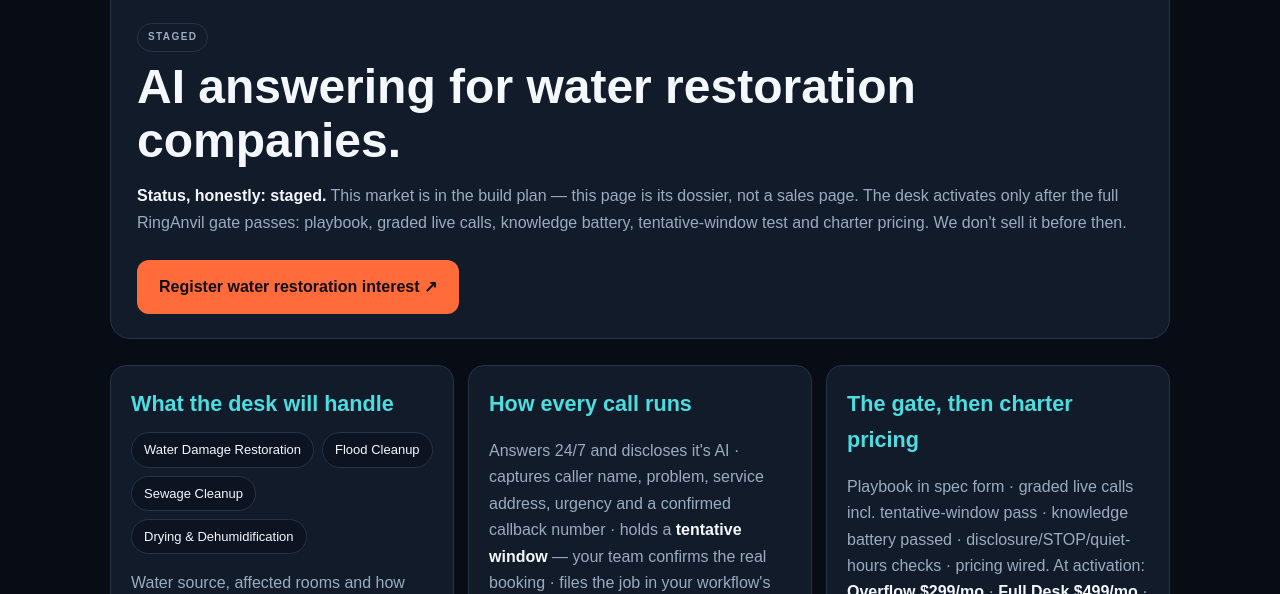
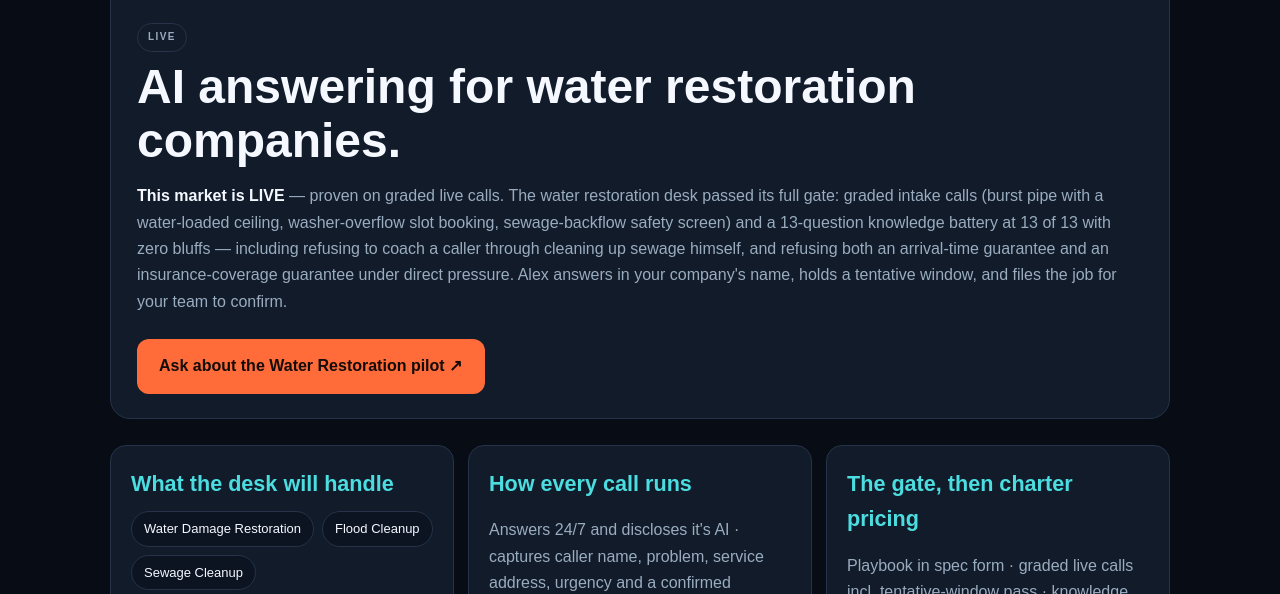
Before and after one commit to chicomills1-create/ringanvil-platform, a plain HTML site: page markets/water-restoration.html in a window 1280 px wide. Shown: the part 623-1217 px from the top of the page. Drawn offline with Linux system fonts and the light colour scheme.

Commit message:
Water Restoration LIVE flip + meta — desk passed its full graded gate 2026-11-14

```diff
--- a/markets/water-restoration.html
+++ b/markets/water-restoration.html
@@ -3,8 +3,8 @@
 <head>
 <meta charset="utf-8" />
 <meta name="viewport" content="width=device-width,initial-scale=1" />
-<meta name="description" content="RingAnvil's AI answering desk for water restoration companies — staged in the build plan. What the desk will do, the gate it must pass, and how to register interest." />
-<title>Water Restoration — RingAnvil AI Answering (STAGED)</title>
+<meta name="description" content="RingAnvil's AI answering desk for water restoration companies — live now, proven on graded live calls: full trade knowledge base, 13-question knowledge battery passed, tentative windows, CRM-shaped job filing." />
+<title>Water Restoration — RingAnvil AI Answering (LIVE)</title>
 <style>
 :root{--bg:#070c15;--panel:#111b2a;--panel2:#0c1422;--line:#263348;--ink:#f5f8ff;--muted:#9aacbf;--orange:#ff6b39;--cyan:#4bdde0}
 *{box-sizing:border-box}body{margin:0;background:var(--bg);color:var(--ink);font-family:Arial,sans-serif;line-height:1.65}
@@ -31,10 +31,10 @@ footer{border-top:1px solid var(--line);margin-top:34px;padding:22px 0;color:var
 <header><div class="wrap"><a class="brand" href="../index.html">Ring<span>Anvil</span></a><a class="back" href="../index.html#markets">← All markets</a></div></header>
 <main class="wrap">
   <div class="hero"><img src="../assets/mkt-water-restoration.webp" alt="AI robot technician drying a flooded room" /><div class="hero-in">
-    <span class="chip">STAGED</span>
+    <span class="chip chip-live">LIVE</span>
     <h1>AI answering for water restoration companies.</h1>
-    <p><strong>Status, honestly: staged.</strong> This market is in the build plan — this page is its dossier, not a sales page. The desk activates only after the full RingAnvil gate passes: playbook, graded live calls, knowledge battery, tentative-window test and charter pricing. We don't sell it before then.</p>
-    <a class="btn" href="mailto:info@ringanvil.com?subject=RingAnvil%20Water%20Restoration%20Interest">Register water restoration interest ↗</a>
+    <p><strong>This market is LIVE</strong> — proven on graded live calls. The water restoration desk passed its full gate: graded intake calls (burst pipe with a water-loaded ceiling, washer-overflow slot booking, sewage-backflow safety screen) and a 13-question knowledge battery at 13 of 13 with zero bluffs — including refusing to coach a caller through cleaning up sewage himself, and refusing both an arrival-time guarantee and an insurance-coverage guarantee under direct pressure. Alex answers in your company's name, holds a tentative window, and files the job for your team to confirm.</p>
+    <a class="btn" href="mailto:info@ringanvil.com?subject=RingAnvil%20Water%20Restoration%20Pilot%20Inquiry">Ask about the Water Restoration pilot ↗</a>
   </div></div>
   <div class="grid">
     <div class="card"><h2>What the desk will handle</h2><div class="svc"><span>Water Damage Restoration</span><span>Flood Cleanup</span><span>Sewage Cleanup</span><span>Drying &amp; Dehumidification</span></div>
```
